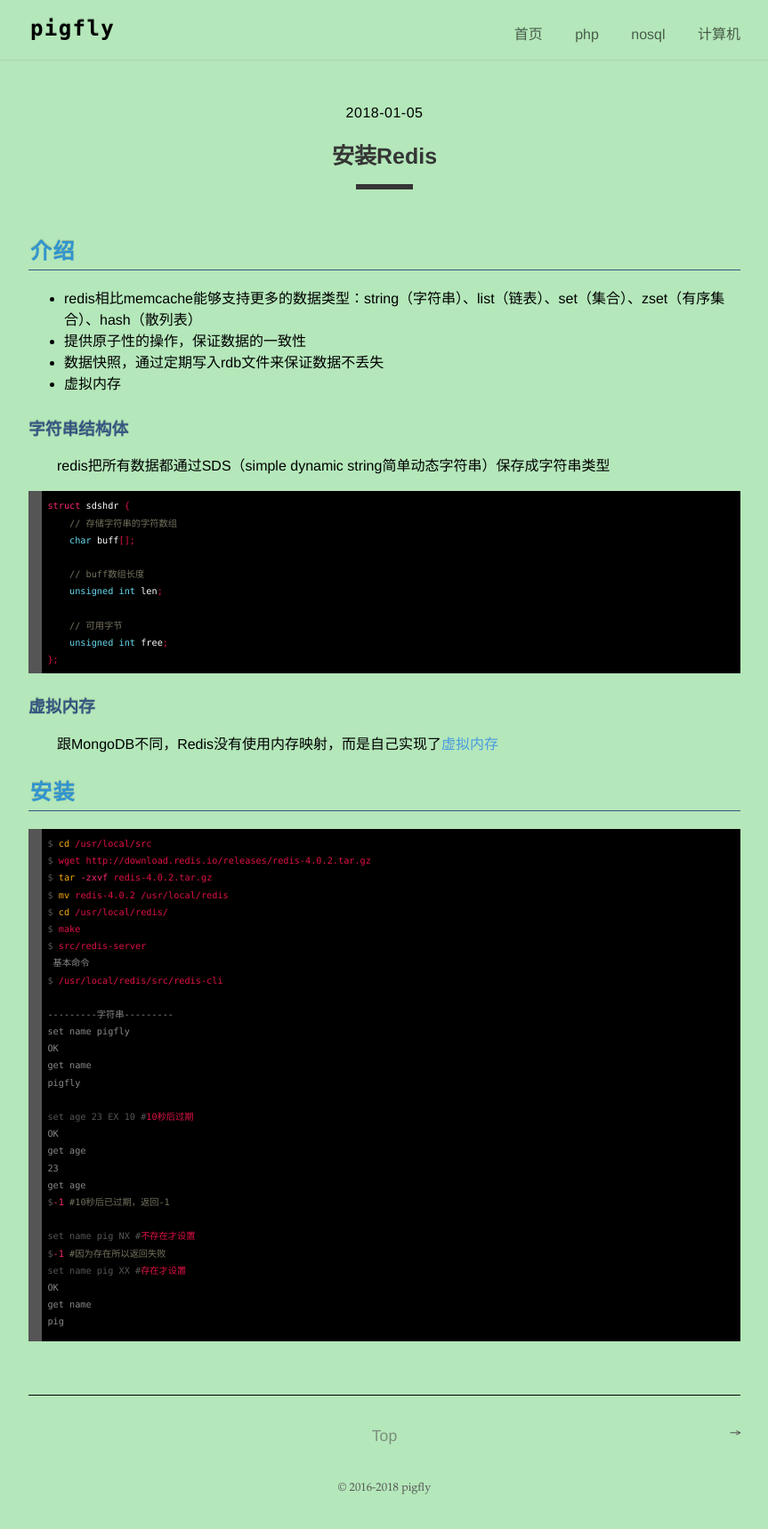
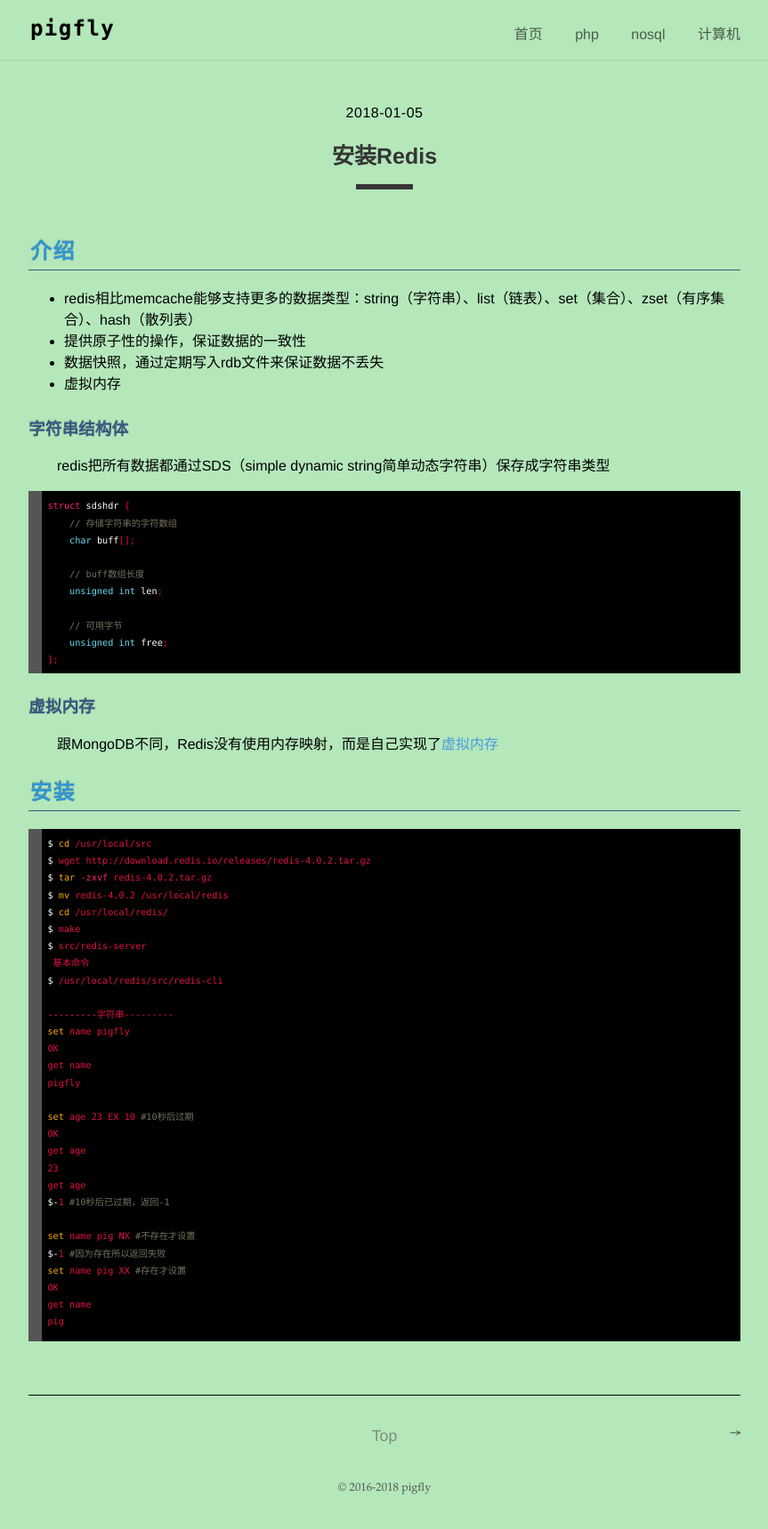
Before and after one commit to pigfly88/pigfly88.github.io, a Jekyll site: the page built from _posts/2018-01-05-install-redis.md, in a window 1280 px wide. Shown: the top 1719 px of the page at 89% size, without its empty margins (208-1071 px from the left). Built offline with Jekyll 4.4.1, drawn with Linux system fonts in a browser that asks for light colours; some of the changed text lies outside the part shown.

````diff
--- a/_includes/head.html
+++ b/_includes/head.html
@@ -1,7 +1,7 @@
 <head>
   <meta charset="UTF-8">
   <meta name="viewport" content="width=device-width, initial-scale=1.0">
-
+  {% if page.title == "Home" %}<meta name="keywords" content="page.keywords" />{% endif %}
   <title>
     {% if page.title == "Home" %}
       首页
@@ -9,9 +9,10 @@
       {% if page.title != "" %}
         {{ page.title }}
       {% else %}
-        {{ page.cate }}
-      {% endif %} &middot; {{ site.title }}
+        {{ page.category }}
+      {% endif %}
     {% endif %}
+    &middot; {{ site.title }}
   </title>
 
   <!-- CSS -->
--- a/_posts/2018-01-05-install-redis.md
+++ b/_posts/2018-01-05-install-redis.md
@@ -29,7 +30,7 @@ struct sdshdr {
 跟MongoDB不同，Redis没有使用内存映射，而是自己实现了[虚拟内存](http://www.redis.cn/topics/internals-vm)
 
 ## 安装
-```shell_session
+```shell
 $ cd /usr/local/src
 $ wget http://download.redis.io/releases/redis-4.0.2.tar.gz
 $ tar -zxvf redis-4.0.2.tar.gz
--- a/index.html
+++ b/index.html
@@ -1,6 +1,6 @@
 ---
 layout: default
-title: Home
+title: 首页
 ---
 
 <div class="catalogue">
````
Also changed, not shown: other parts of _posts/2018-01-05-install-redis.md (+1 -0 lines).
